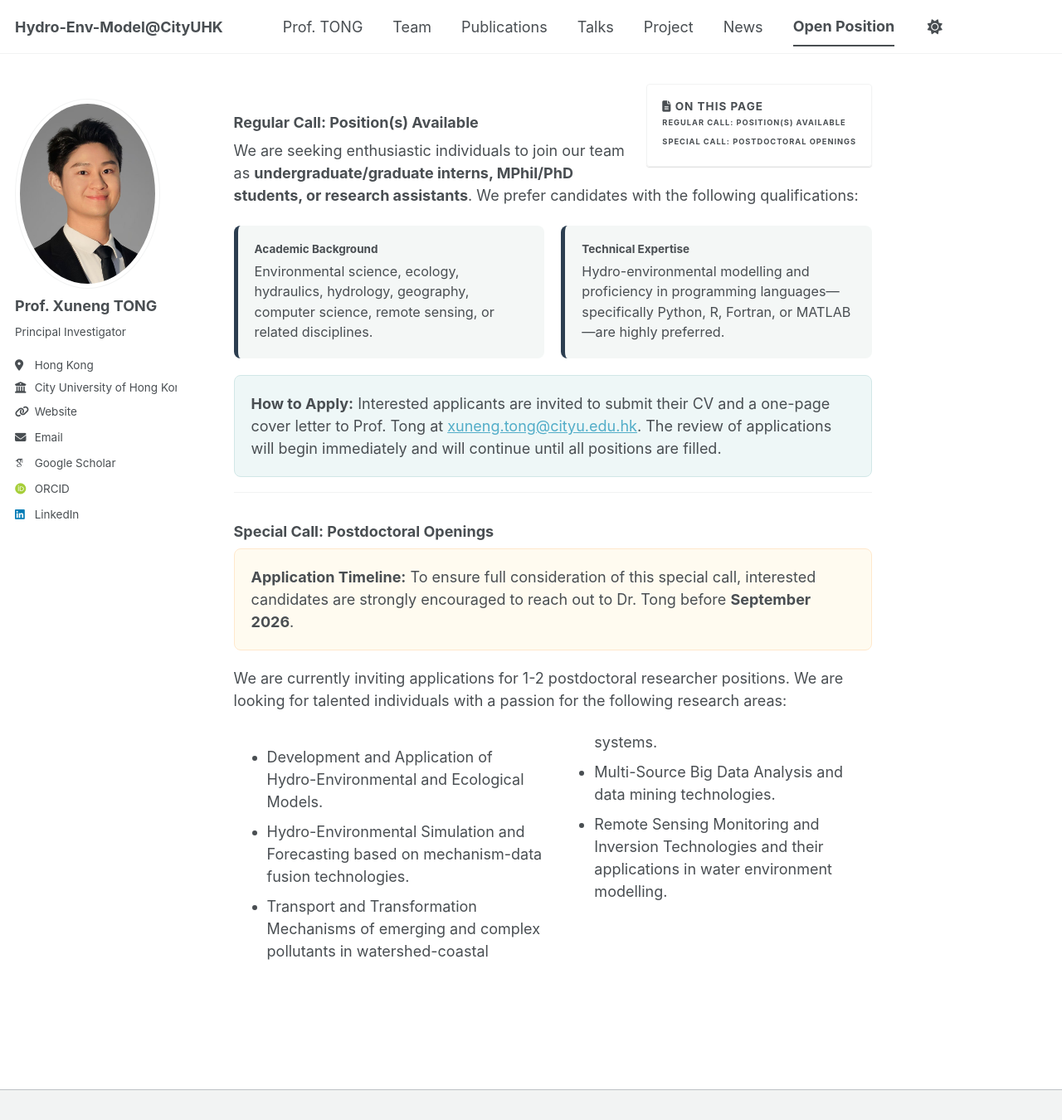
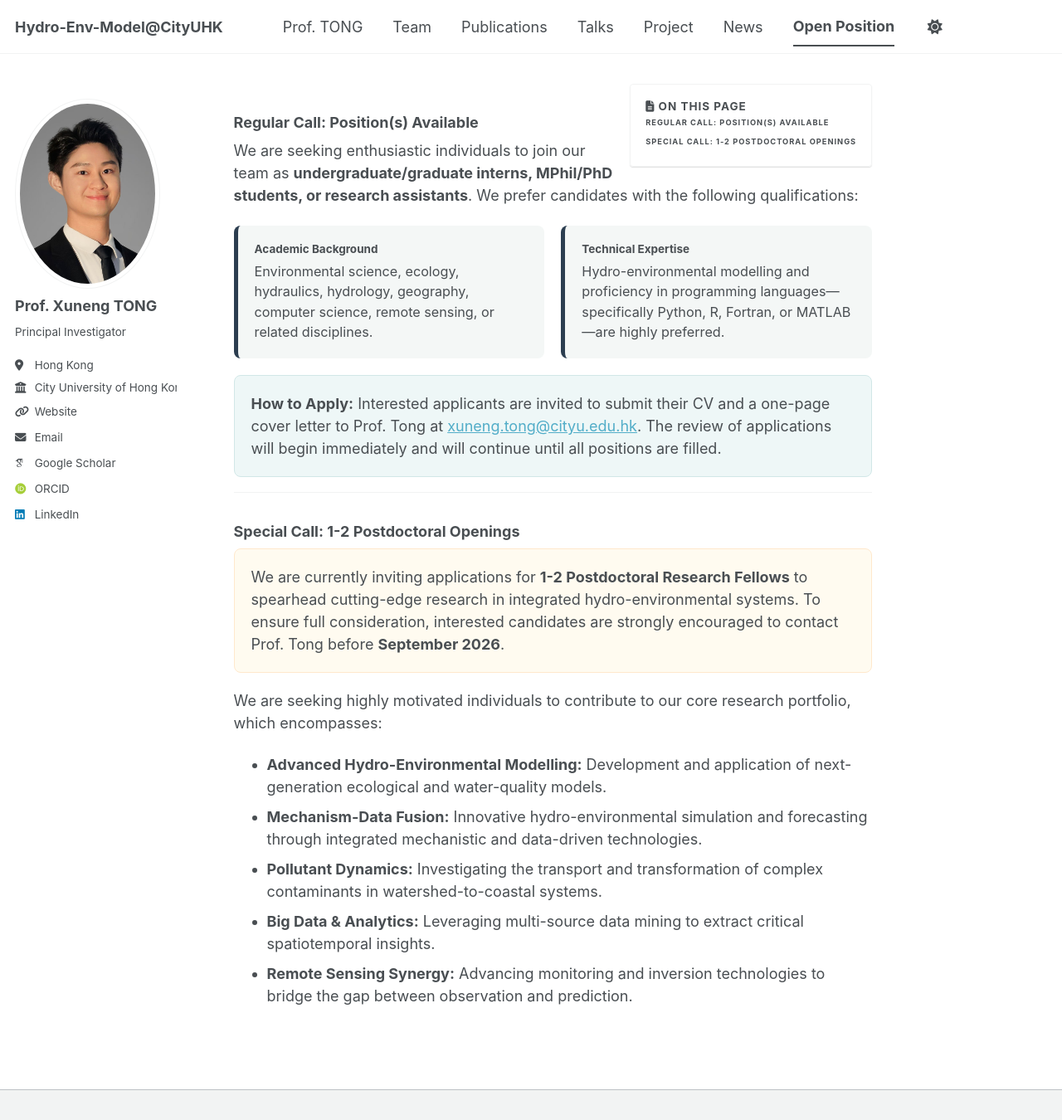
Before and after one commit to TongXuneng/TongXuneng.github.io, a Jekyll site: the page built from _pages/markdown.md, in a window 1280 px wide and 1350 px high. Shown: the whole window at 83% size. Built offline with Jekyll 4.4.1, drawn with Linux system fonts in a browser that asks for light colours; some web fonts are replaced; a script bundle is joined from its source files by our own code; library files that are not in the unit come from our copies.

Commit message:
Update markdown.md

```diff
--- a/_pages/markdown.md
+++ b/_pages/markdown.md
@@ -28,20 +28,18 @@ We are seeking enthusiastic individuals to join our team as **undergraduate/grad
 
 <hr />
 
-### Special Call: Postdoctoral Openings
+### Special Call: 1-2 Postdoctoral Openings
 
 <div style="background: #fffbf0; padding: 20px; border-radius: 8px; border: 1px solid #ffe8cc; margin-bottom: 20px;">
-  <strong>Application Timeline:</strong> To ensure full consideration of this special call, interested candidates are strongly encouraged to reach out to Dr. Tong before <strong>September 2026</strong>.
+  <p style="margin: 0;">We are currently inviting applications for <strong>1-2 Postdoctoral Research Fellows</strong> to spearhead cutting-edge research in integrated hydro-environmental systems. To ensure full consideration, interested candidates are strongly encouraged to contact Prof. Tong before <strong>September 2026</strong>.</p>
 </div>
 
-<p>We are currently inviting applications for 1-2 postdoctoral researcher positions. We are looking for talented individuals with a passion for the following research areas:</p>
+<p>We are seeking highly motivated individuals to contribute to our core research portfolio, which encompasses:</p>
 
-<div style="column-count: 2; column-gap: 20px;">
-  <ul>
-    <li>Development and Application of Hydro-Environmental and Ecological Models.</li>
-    <li>Hydro-Environmental Simulation and Forecasting based on mechanism-data fusion technologies.</li>
-    <li>Transport and Transformation Mechanisms of emerging and complex pollutants in watershed-coastal systems.</li>
-    <li>Multi-Source Big Data Analysis and data mining technologies.</li>
-    <li>Remote Sensing Monitoring and Inversion Technologies and their applications in water environment modelling.</li>
-  </ul>
-</div>
+<ul>
+  <li><strong>Advanced Hydro-Environmental Modelling:</strong> Development and application of next-generation ecological and water-quality models.</li>
+  <li><strong>Mechanism-Data Fusion:</strong> Innovative hydro-environmental simulation and forecasting through integrated mechanistic and data-driven technologies.</li>
+  <li><strong>Pollutant Dynamics:</strong> Investigating the transport and transformation of complex contaminants in watershed-to-coastal systems.</li>
+  <li><strong>Big Data & Analytics:</strong> Leveraging multi-source data mining to extract critical spatiotemporal insights.</li>
+  <li><strong>Remote Sensing Synergy:</strong> Advancing monitoring and inversion technologies to bridge the gap between observation and prediction.</li>
+</ul>
```
